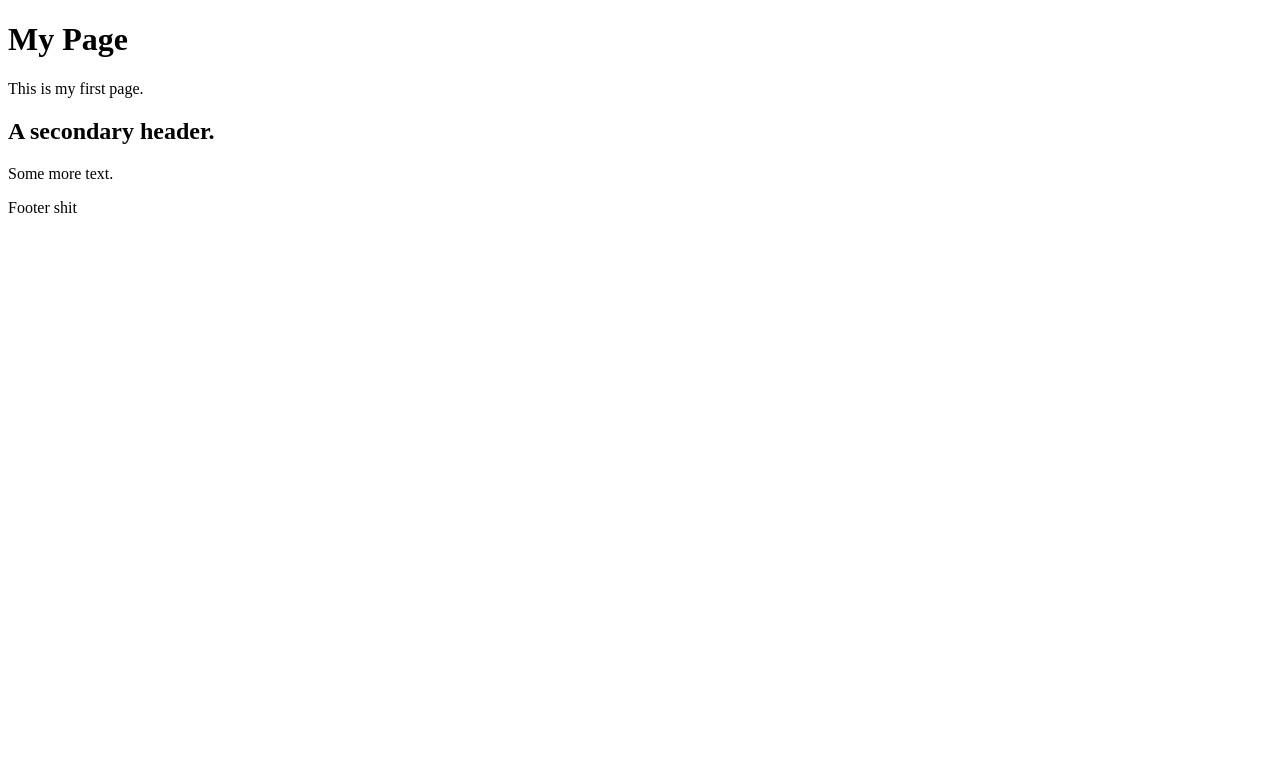
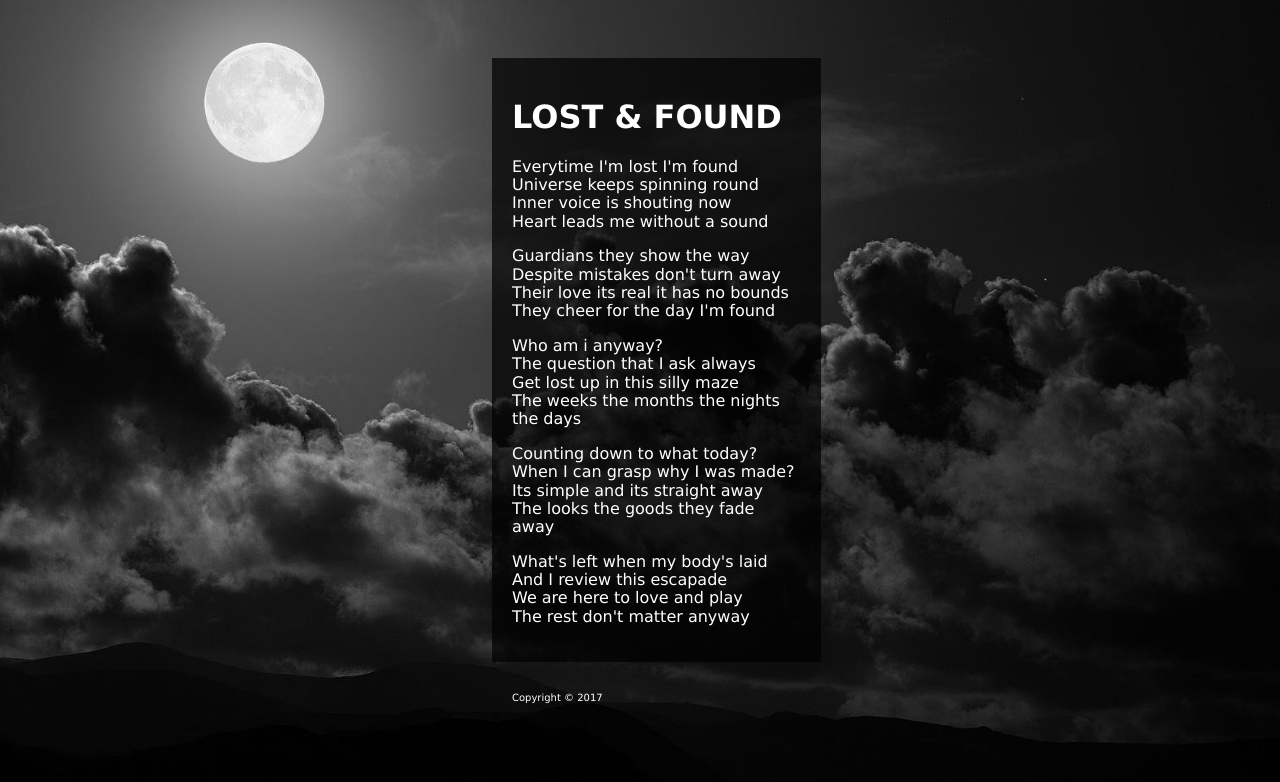
Before and after one commit to samrahsoarus/html-me-something, a plain HTML site: page index.html in a window 1280 px wide. Drawn offline with Linux system fonts and the light colour scheme.

Commit message:
cha cha cha changes

```diff
--- a/index.html
+++ b/index.html
@@ -1,21 +1,54 @@
 <!DOCTYPE html>
+
 <html>
+
     <head>
-        <!––HTML comment––>
+        <link rel="stylesheet" href="style.css">
     </head>
 
     <title>
-        This is the title
+        LOST & FOUND
     </title>
 
+    <div class="block">
+
     <body>
-        <h1>My  Page</h1>
-        <p>This is my first page.</p>
-        <h2>A secondary header.</h2>
-        <p>Some more text.</p>
+        <h1>LOST & FOUND</h1>
+        <P>
+            Everytime I'm lost I'm found<br>
+            Universe keeps spinning round<br>
+            Inner voice is shouting now<br>
+            Heart leads me without a sound<br>
+        </p>
+        <p>
+            Guardians they show the way<br>
+            Despite mistakes don't turn away<br>
+            Their love its real it has no bounds<br>
+            They cheer for the day I'm found<br>
+        </p>
+        <p>
+            Who am i anyway?<br>
+            The question that I ask always<br>
+            Get lost up in this silly maze<br>
+            The weeks the months the nights the days<br>
+        </p>
+        <p>
+            Counting down to what today?<br>
+            When I can grasp why I was made?<br>
+            Its simple and its straight away<br>
+            The looks the goods they fade away<br>
+        </p>
+        <p>
+            What's left when my body's laid<br>
+            And I review this escapade<br>
+            We are here to love and play<br>
+            The rest don't matter anyway<br>
+        </p>
     </body>
 
+    </div>
+
     <footer>
-        <p> Footer shit </p>
+        <p>Copyright &copy; 2017</p>
     </footer>
 </html>
--- a/style.css
+++ b/style.css
@@ -14,7 +14,20 @@
     color: #FFFFFF;
   }
 
+  .block {
+    background-color: rgba(0, 0, 0, 0.7);
+    padding: 20px;
+    margin-bottom: 30px;
+    margin-top: 50px;
+    margin-left: -20px;
+    width: 38%;
+    align-content: center;
 
+  }
+
+  footer {
+    font-size: 10px;
+  }
   /* Sections
      ========================================================================== */
 
@@ -28,8 +41,9 @@
     background-repeat: no-repeat;
     background-size: cover;
     background-position: center;
-    margin-left: 60%;
+    margin-left: 40%;
     font-family: Verdana, Geneva, Tahoma, sans-serif;
+    align-content: center;
   }
 
   /**
@@ -40,7 +54,7 @@
   h1 {
     font-size: 2em;
     margin: 0.67em 0;
-    margin-top: 10%;
+    /*margin-top: 10%;*/
   }
 
   /* Grouping content
```
